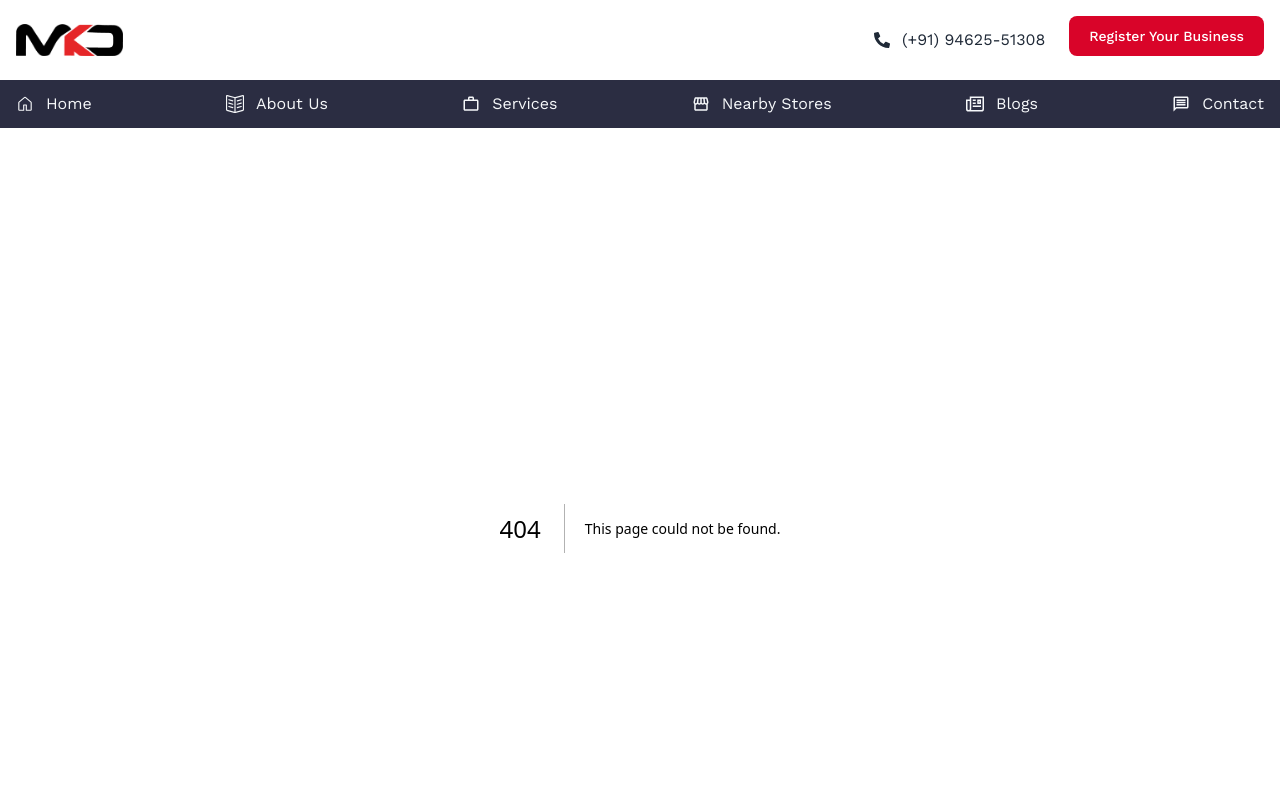
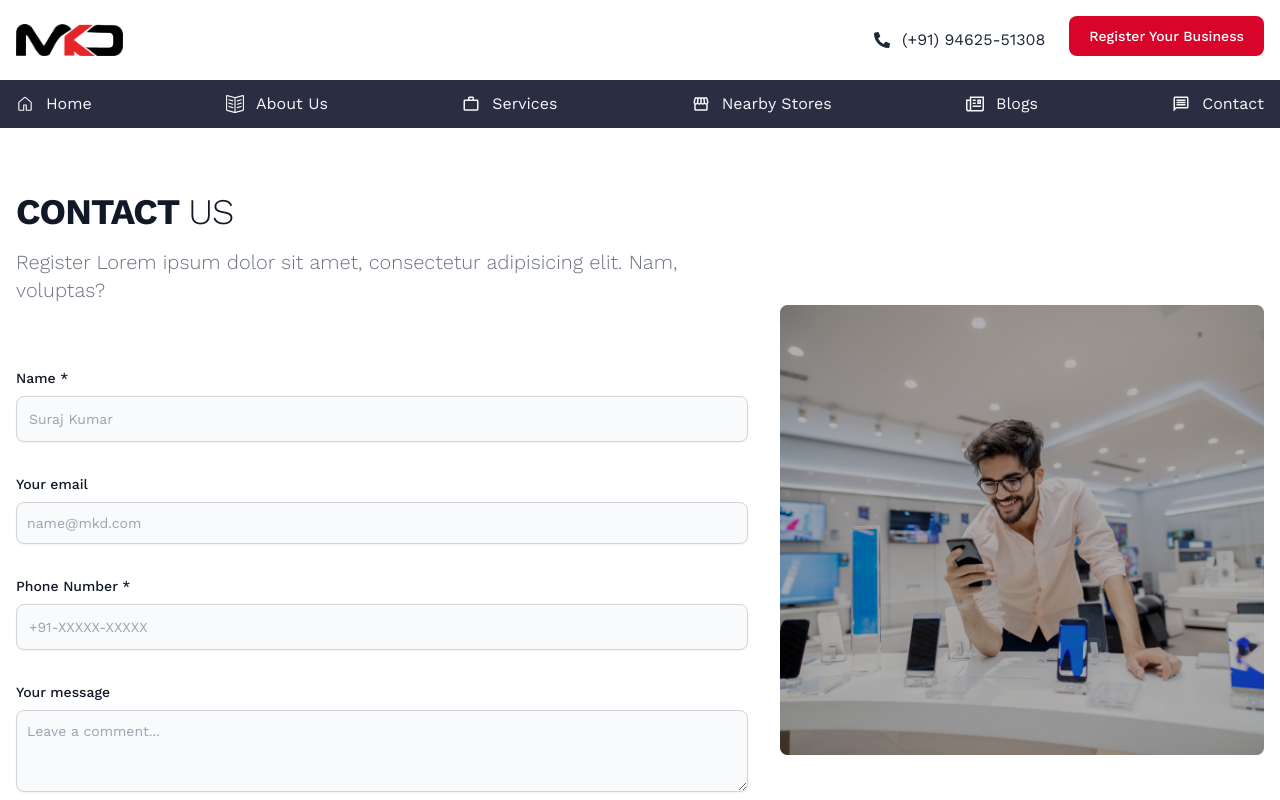
Before and after one commit to sid-talesara/mkd-frontend, a Next.js app: page /contact in a window 1280 px wide. Before the commit this address had no page. Shown: the top 800 px of the page. Built offline with nearby package versions, Linux system fonts and the light colour scheme.

Commit message:
Feat: Contact page Ui done✅

```diff
--- /dev/null
+++ b/app/(website)/contact/page.tsx
@@ -0,0 +1,87 @@
+import Image from 'next/image';
+import React from 'react';
+
+const ContactPage = () => {
+  return (
+    <div className="flex flex-col-reverse justify-center lg:flex lg:flex-row items-center ">
+      {/* left */}
+      <div className="py-8 lg:py-16 px-4 mx-auto max-w-screen-md">
+        <h3 className=" font-light  mb-4 text-4xl tracking-tight  text-gray-900 dark:text-white">
+          <span className="font-bold">CONTACT </span>
+          US
+        </h3>
+        <p className="mb-8 lg:mb-16 font-light  text-gray-500 dark:text-gray-400 sm:text-xl">
+          Register Lorem ipsum dolor sit amet, consectetur adipisicing elit. Nam, voluptas?
+        </p>
+        <form action="#" className="space-y-8">
+          {/* name */}
+          <div>
+            <label htmlFor="subject" className="block mb-2 text-sm font-medium text-gray-900 dark:text-gray-300">
+              Name
+              <span> *</span>
+            </label>
+            <input
+              type="text"
+              id="subject"
+              className="block p-3 w-full text-sm text-gray-900 bg-gray-50 rounded-lg border border-gray-300 shadow-sm focus:ring-primary-500 focus:border-primary-500 dark:bg-gray-700 dark:border-gray-600 dark:placeholder-gray-400 dark:text-white dark:focus:ring-primary-500 dark:focus:border-primary-500 dark:shadow-sm-light"
+              placeholder="Suraj Kumar"
+              required
+            />
+          </div>
+
+          {/* Email */}
+          <div>
+            <label htmlFor="email" className="block mb-2 text-sm font-medium text-gray-900 dark:text-gray-300">
+              Your email
+            </label>
+            <input
+              type="email"
+              id="email"
+              className="shadow-sm bg-gray-50 border border-gray-300 text-gray-900 text-sm rounded-lg focus:ring-primary-500 focus:border-primary-500 block w-full p-2.5 dark:bg-gray-700 dark:border-gray-600 dark:placeholder-gray-400 dark:text-white dark:focus:ring-primary-500 dark:focus:border-primary-500 dark:shadow-sm-light"
+              placeholder="name@mkd.com"
+            />
+          </div>
+
+          {/* Phone  */}
+          <div>
+            <label htmlFor="subject" className="block mb-2 text-sm font-medium text-gray-900 dark:text-gray-300">
+              Phone Number
+              <span> *</span>
+            </label>
+            <input
+              type="text"
+              id="subject"
+              className="block p-3 w-full text-sm text-gray-900 bg-gray-50 rounded-lg border border-gray-300 shadow-sm focus:ring-primary-500 focus:border-primary-500 dark:bg-gray-700 dark:border-gray-600 dark:placeholder-gray-400 dark:text-white dark:focus:ring-primary-500 dark:focus:border-primary-500 dark:shadow-sm-light"
+              placeholder="+91-XXXXX-XXXXX"
+              required
+            />
+          </div>
+
+          <div className="sm:col-span-2">
+            <label htmlFor="message" className="block mb-2 text-sm font-medium text-gray-900 dark:text-gray-400">
+              Your message
+            </label>
+            <textarea
+              id="message"
+              rows={3}
+              className="block p-2.5 w-full text-sm text-gray-900 bg-gray-50 rounded-lg shadow-sm border border-gray-300 focus:ring-primary-500 focus:border-primary-500 dark:bg-gray-700 dark:border-gray-600 dark:placeholder-gray-400 dark:text-white dark:focus:ring-primary-500 dark:focus:border-primary-500"
+              placeholder="Leave a comment..."
+            ></textarea>
+          </div>
+          <button
+            type="submit"
+            className="py-3 px-5 text-sm font-medium text-center text-white rounded-lg bg-primary-700 sm:w-fit hover:bg-primary-800 focus:ring-4 focus:outline-none focus:ring-primary-300 dark:bg-primary-600 dark:hover:bg-primary-700 dark:focus:ring-primary-800"
+          >
+            Send message
+          </button>
+        </form>
+      </div>
+      {/* right */}
+      <div className="py-8 lg:py-16 px-4 mx-auto max-w-screen-md">
+        <Image src={'/about-hero.png'} alt={'something'} className=" object-cover " width={500} height={200} />
+      </div>
+    </div>
+  );
+};
+
+export default ContactPage;
```
